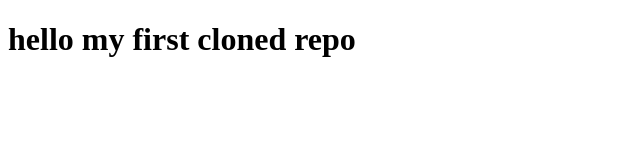
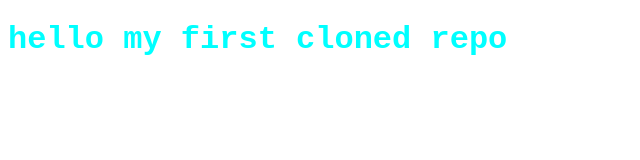
Before and after one commit to LinoyHi/git-first-repo, a plain HTML site: page index.html in a window 1280 px wide. Shown: the whole page, without its empty margins (0-640 px from the left). Drawn offline with Linux system fonts and the light colour scheme; files that its build step writes are made by us from their sources.

Commit message:
added style css and refrenced in index.html

```diff
--- /dev/null
+++ b/css/style.css
@@ -0,0 +1,4 @@
+h1{
+    color:aqua;
+    font-family: 'Courier New', Courier, monospace;
+}
--- a/index.html
+++ b/index.html
@@ -5,6 +5,7 @@
     <meta http-equiv="X-UA-Compatible" content="IE=edge">
     <meta name="viewport" content="width=device-width, initial-scale=1.0">
     <title>git first remote repo</title>
+    <link rel="stylesheet" href="style.css" type="text/css">
 </head>
 <body>
     <h1>hello my first cloned repo</h1>
```
